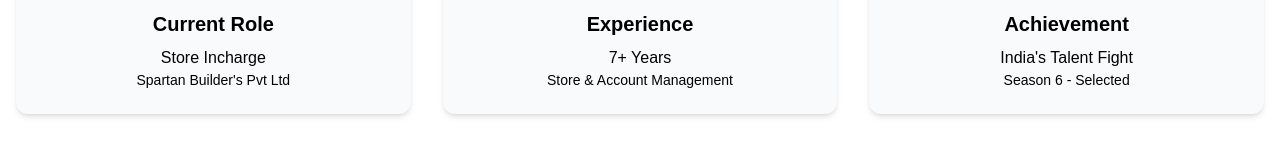
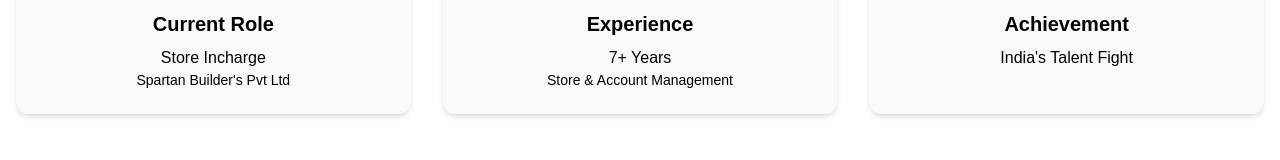
Before and after one commit to Rekha-029/Portfolio, a Next.js app: page / in a window 1280 px wide. Shown: the part 1154-1314 px from the top of the page. Built offline with nearby package versions, Linux system fonts and the light colour scheme.

Commit message:
just for check

```diff
--- a/src/app/page.tsx
+++ b/src/app/page.tsx
@@ -99,7 +99,7 @@ export default function Home() {
               <div className="text-4xl mb-3">🎯</div>
               <h3 className="font-semibold text-xl mb-2">Achievement</h3>
               <p className="text-black-600">India's Talent Fight</p>
-              <p className="text-sm text-black-500">Season 6 - Selected</p>
+              {/* <p className="text-sm text-black-500">Season 6 - Selected</p> */}
             </div>
           </div>
         </div>
```
